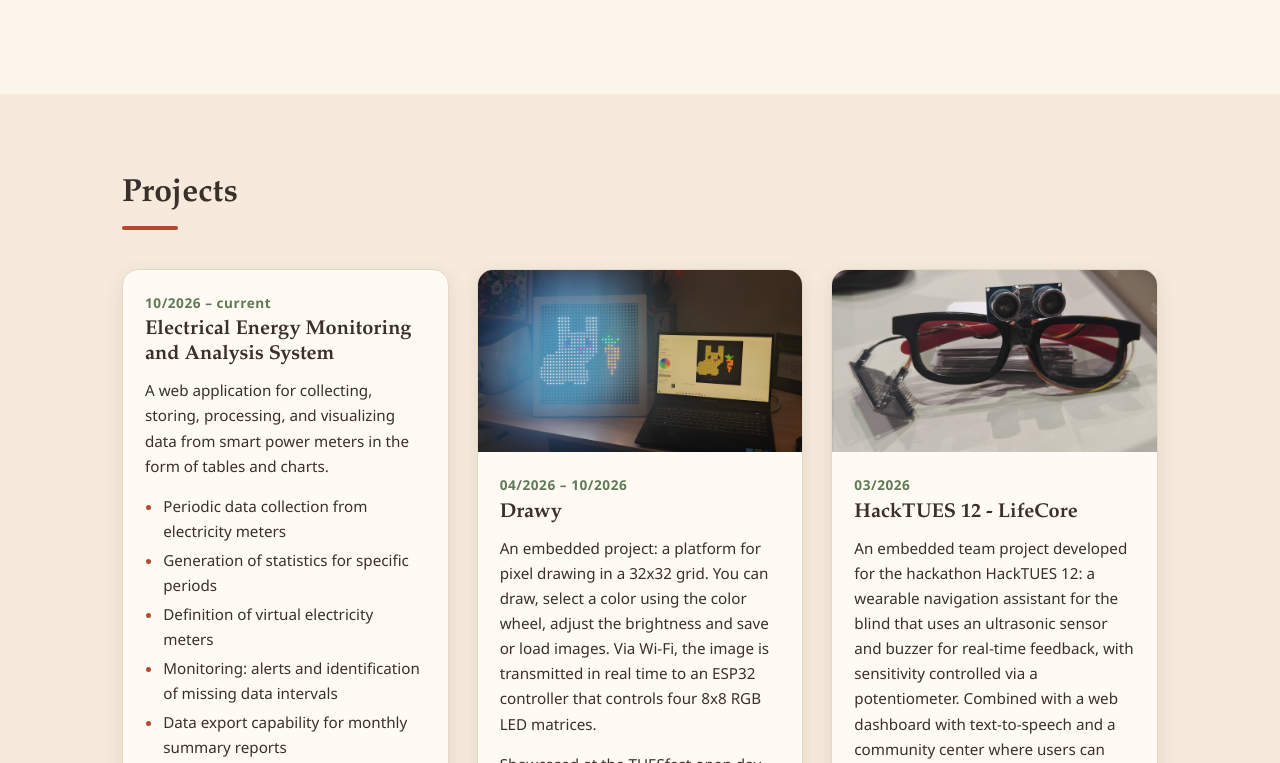
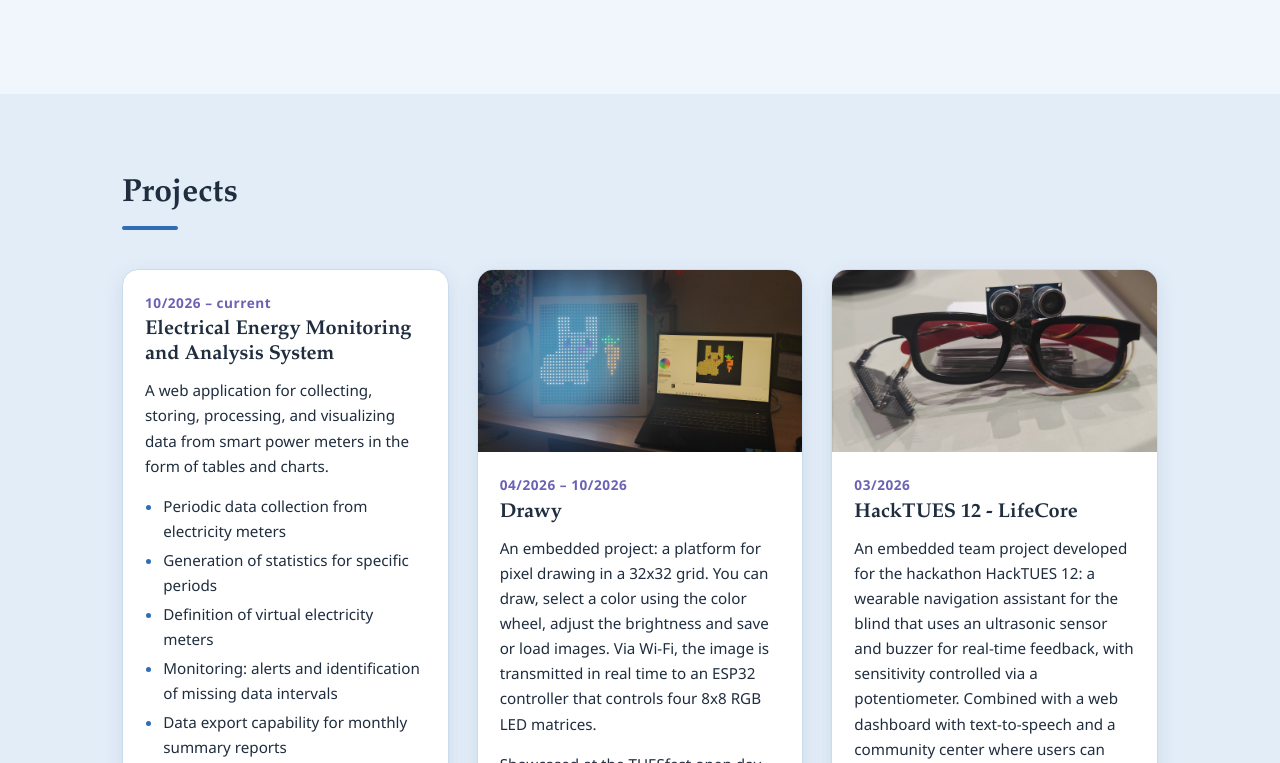
Before and after one commit to Ivaneta08/ivaneta-ivanova-portfolio, a plain HTML site: page index.html in a window 1280 px wide. Shown: the part 2037-2800 px from the top of the page. Drawn offline with Linux system fonts and the light colour scheme.

Commit message:
Switch colour scheme to pastel blue (light) and dark blue (dark)
Replace the orange and green accents with blue and a soft violet, and
make dark mode a lighter navy.

Co-Authored-By: Claude Fable 5.2 <noreply@anthropic.com>
Claude-Session: https://claude.ai/code/session_019muGxZL4295ckAv9Uo6hiB

```diff
--- a/css/style.css
+++ b/css/style.css
@@ -2,16 +2,16 @@
    Colours and sizes. Change the look of the site here.
    ========================================================== */
 :root {
-  --bg: #fbf5ec;
-  --bg-alt: #f5eadc;
-  --surface: #fffaf3;
-  --text: #3b2f2a;
-  --text-soft: #6f5f56;
-  --accent: #b9472f;
-  --accent-soft: #f3d9cc;
-  --sage: #5f7a56;
-  --border: #e6d6c3;
-  --shadow: 0 6px 20px rgba(92, 58, 38, 0.10);
+  --bg: #f1f6fc;
+  --bg-alt: #e3edf8;
+  --surface: #ffffff;
+  --text: #1f2d3f;
+  --text-soft: #55667c;
+  --accent: #2f6db5;
+  --accent-soft: #d3e4f7;
+  --accent-2: #6b62b5;   /* second accent: dates and small labels */
+  --border: #c9dbee;
+  --shadow: 0 6px 20px rgba(40, 80, 130, 0.10);
   --carousel-dim: 0.55;
 
   --font-heading: "Iowan Old Style", "Palatino Linotype", Palatino, Georgia, serif;
@@ -23,17 +23,17 @@
 }
 
 :root[data-theme="dark"] {
-  --bg: #1f1915;
-  --bg-alt: #261f1a;
-  --surface: #2d2520;
-  --text: #f1e6d8;
-  --text-soft: #c2b2a2;
-  --accent: #ee8f6f;
-  --accent-soft: #4a2f25;
-  --sage: #a3bd94;
-  --border: #45392f;
-  --shadow: 0 6px 20px rgba(0, 0, 0, 0.35);
-  --carousel-dim: 0.4;
+  --bg: #1b2a41;
+  --bg-alt: #213350;
+  --surface: #2a3f60;
+  --text: #e8eff8;
+  --text-soft: #b1c1d6;
+  --accent: #8fc0f5;
+  --accent-soft: #35507a;
+  --accent-2: #c0b8f5;
+  --border: #3d5478;
+  --shadow: 0 6px 20px rgba(0, 0, 0, 0.30);
+  --carousel-dim: 0.5;
 }
 
 /* ==========================================================
@@ -95,7 +95,7 @@ img { max-width: 100%; display: block; }
   margin: 0 0 0.3em;
   font-size: 0.85rem;
   letter-spacing: 0.04em;
-  color: var(--sage);
+  color: var(--accent-2);
   font-weight: 600;
 }
 
@@ -194,7 +194,7 @@ img { max-width: 100%; display: block; }
 }
 
 .hero-text { flex: 1 1 0; min-width: 0; }
-.hero-greeting { margin: 0; font-size: 1.2rem; color: var(--sage); font-weight: 600; }
+.hero-greeting { margin: 0; font-size: 1.2rem; color: var(--accent-2); font-weight: 600; }
 .hero-tagline { font-size: 1.2rem; color: var(--text-soft); margin-bottom: 1.5em; }
 
 .hero-picture { flex: 0 0 320px; }
```
